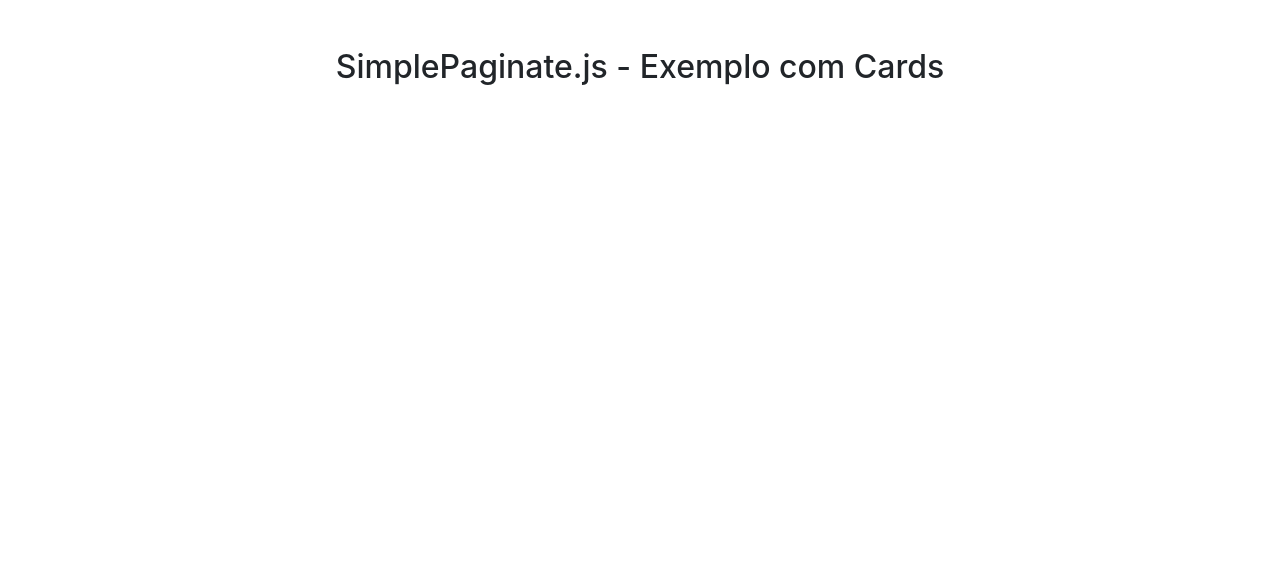
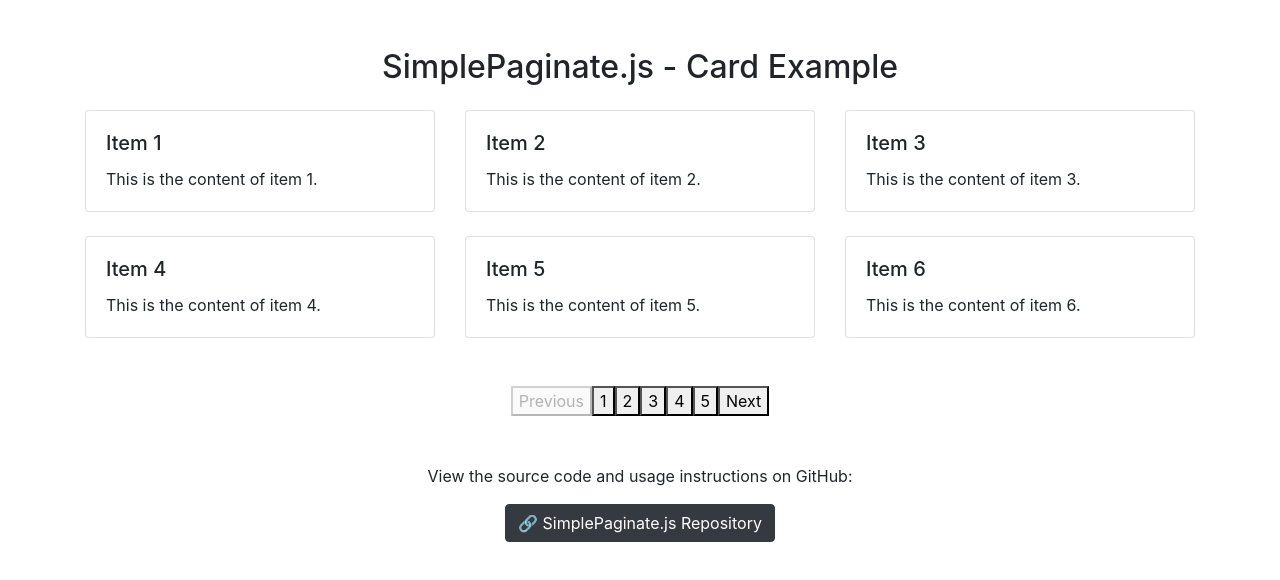
Before and after one commit to renangf4/SimplePaginate.js, a plain HTML site: page index.html in a window 1280 px wide. Drawn offline with nearby package versions, Linux system fonts and the light colour scheme.

Commit message:
update index.html and readme

```diff
--- a/index.html
+++ b/index.html
@@ -1,5 +1,5 @@
 <!DOCTYPE html>
-<html lang="pt-BR">
+<html lang="en">
 <head>
     <meta charset="UTF-8">
     <meta name="viewport" content="width=device-width, initial-scale=1.0">
@@ -13,17 +13,17 @@
 <body>
 
     <div class="container mt-5">
-        <h2 class="text-center mb-4">SimplePaginate.js - Exemplo com Cards</h2>
+        <h2 class="text-center mb-4">SimplePaginate.js - Card Example</h2>
 
-        <div class="row js-pagination">
+        <div class="row">
             <script>
-                for (let i = 1; i <= 15; i++) {
+                for (let i = 1; i <= 30; i++) {
                     document.write(`
                         <div class="col-md-4 mb-4 js-pagination-item">
                             <div class="card">
                                 <div class="card-body">
                                     <h5 class="card-title">Item ${i}</h5>
-                                    <p class="card-text">Este é o conteúdo do item ${i}.</p>
+                                    <p class="card-text">This is the content of item ${i}.</p>
                                 </div>
                             </div>
                         </div>
@@ -33,13 +33,20 @@
         </div>
 
         <nav>
-            <ul class="pagination justify-content-center mt-4" id="pagination-controls"></ul>
+            <ul class="pagination justify-content-center mt-4 js-pagination"></ul>
         </nav>
     </div>
 
+    <footer class="text-center mt-5">
+        <p>View the source code and usage instructions on GitHub:</p>
+        <a href="https://github.com/renangf4/SimplePaginate.js" target="_blank" class="btn btn-dark">
+            🔗 SimplePaginate.js Repository
+        </a>
+    </footer>
+
     <script>
         $(document).ready(function() {
-            generatePagination('.js-pagination', '.js-pagination-item', 6, 'Anterior', 'Próximo');
+            generatePagination('.js-pagination', '.js-pagination-item', 6, 'Previous', 'Next');
         });
     </script>
 </body>
```
Also changed, not shown: 1 other file.
